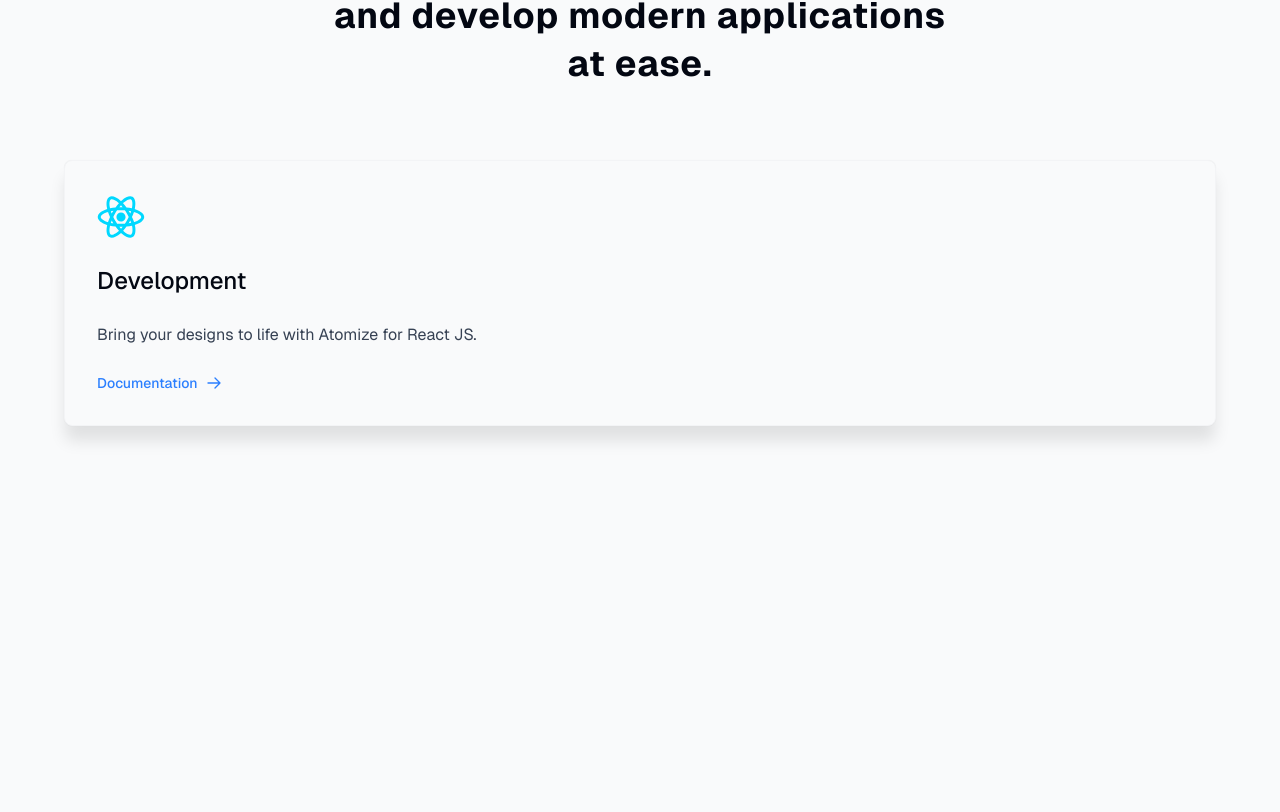
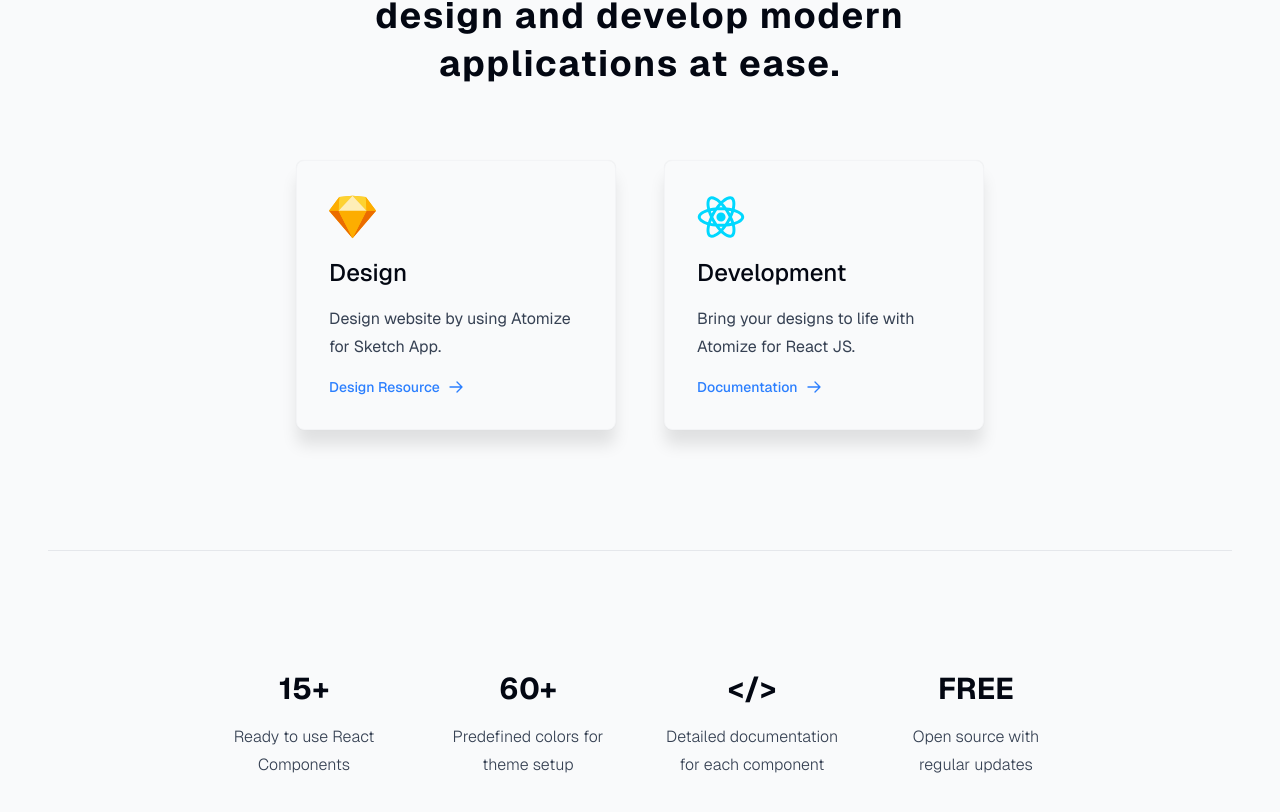
Before and after one commit to homow/atomize-design, a React (Vite) app: page / in a window 1280 px wide. Shown: the part 3566-4378 px from the top of the page. Before the commit the page ends 4232 px from the top, so only its background shows below. Built offline with nearby package versions, Linux system fonts and the light colour scheme.

Commit message:
complete OverViewSection and init MoreTemplate Section

```diff
--- a/src/layout/main/Main.jsx
+++ b/src/layout/main/Main.jsx
@@ -4,6 +4,7 @@ import WhyAtomize from "@/layout/main/why-atomize/WhyAtomize.jsx";
 import ReactAdvantage from "@/layout/main/react-advantage/ReactAdvantage.jsx";
 import CodeSection from "@/layout/main/code-section/CodeSection.jsx";
 import ModernTools from "@/layout/main/modern-tools/ModernTools.jsx";
+import OverView from "@/layout/main/overview/OverView.jsx";
 
 class Main extends Component {
     render () {
@@ -23,6 +24,9 @@ class Main extends Component {
 
                 {/* <=== modern tools section ===> */}
                 <ModernTools/>
+
+                {/* <=== overview section ===> */}
+                <OverView/>
             </main>
         )
     }
--- a/src/layout/main/modern-tools/ModernTools.jsx
+++ b/src/layout/main/modern-tools/ModernTools.jsx
@@ -6,11 +6,22 @@ class ModernTools extends Component {
         return (
             <section className={"py-30 container"}>
                 <div>
-                    <h2 className={"w-full xs:w-10/12 mx-auto text-center tracking-wide text-3xl font-bold mb-18 leading-12 sm:max-w-160 sm:text-4xl"}>
+                    <h2 className={"w-full mx-auto text-center text-3xl font-bold mb-18 tracking-wider leading-12 xs:w-10/12 sm:max-w-150 sm:text-4xl"}>
                         A combination of tools to design and develop modern applications at ease.
                     </h2>
 
-                    <div>
+                    <div className={"flex flex-col gap-14 items-center justify-center sm:flex-row sm:gap-6 md:gap-12"}>
+                        <ModernToolsBox
+                            icon={
+                                <svg className={"size-12"}>
+                                    <use href="#gem-icon"></use>
+                                </svg>
+                            }
+                            title={"Design"}
+                            text={"Design website by using Atomize for Sketch App."}
+                            btnText={"Design Resource"}
+                        />
+
                         <ModernToolsBox
                             icon={
                                 <svg className={"size-12"}>
@@ -21,7 +32,6 @@ class ModernTools extends Component {
                             text={"Bring your designs to life with Atomize for React JS."}
                             btnText={"Documentation"}
                         />
-                        {/*<ModernToolsBox icon={} title={""} text={""} btnText={""}/>*/}
                     </div>
                 </div>
             </section>
--- a/src/layout/main/modern-tools/modern-tools-box/ModernToolsBox.jsx
+++ b/src/layout/main/modern-tools/modern-tools-box/ModernToolsBox.jsx
@@ -5,7 +5,7 @@ class ModernToolsBox extends Component {
         const {icon, title, text, btnText} = this.props;
 
         return (
-            <div className={"shadow-primary bg-primary-bg rounded-lg space-y-6 p-8 border border-gray-100 dark:border-gray-900"}>
+            <div className={"shadow-primary bg-primary-bg rounded-lg space-y-4 p-8 border border-gray-100 dark:border-gray-900 sm:max-w-80"}>
                 {icon}
 
                 <h3 className={"text-lg sm:text-2xl font-medium"}>
--- /dev/null
+++ b/src/layout/main/more-template/MoreTemplate.jsx
@@ -0,0 +1,13 @@
+import {Component} from 'react';
+
+class MoreTemplate extends Component {
+    render() {
+        return (
+            <div>
+
+            </div>
+        );
+    }
+}
+
+export default MoreTemplate;
--- /dev/null
+++ b/src/layout/main/overview/OverView.jsx
@@ -0,0 +1,19 @@
+import {Component} from 'react';
+import OverViewBox from "@/layout/main/overview/overview-box/OverViewBox.jsx";
+
+class OverView extends Component {
+    render() {
+        return (
+            <section className={"py-30 container"}>
+                <div className={"grid grid-cols-1 gap-y-10 gap-x-8 xs:gap-x-12 justify-items-center justify-self-center xx:grid-cols-2 md:grid-cols-4"}>
+                    <OverViewBox title={"15+"} text={"Ready to use React Components"}/>
+                    <OverViewBox title={"60+"} text={"Predefined colors for theme setup"}/>
+                    <OverViewBox title={"</>"} text={"Detailed documentation for each component"}/>
+                    <OverViewBox title={"FREE"} text={"Open source with regular updates"}/>
+                </div>
+            </section>
+        );
+    }
+}
+
+export default OverView;
--- /dev/null
+++ b/src/layout/main/overview/overview-box/OverViewBox.jsx
@@ -0,0 +1,20 @@
+import {Component} from 'react';
+
+class OverViewBox extends Component {
+    render() {
+        const {title, text} = this.props;
+
+        return (
+            <div className={"text-center space-y-4 max-w-44"}>
+                <p className={"text-3xl font-bold"}>
+                    {title}
+                </p>
+                <p className={"text-primary-gray font-light"}>
+                    {text}
+                </p>
+            </div>
+        );
+    }
+}
+
+export default OverViewBox;
```
Also changed, not shown: src/components/icons/SvgDefs.jsx (+11 -1 lines).
